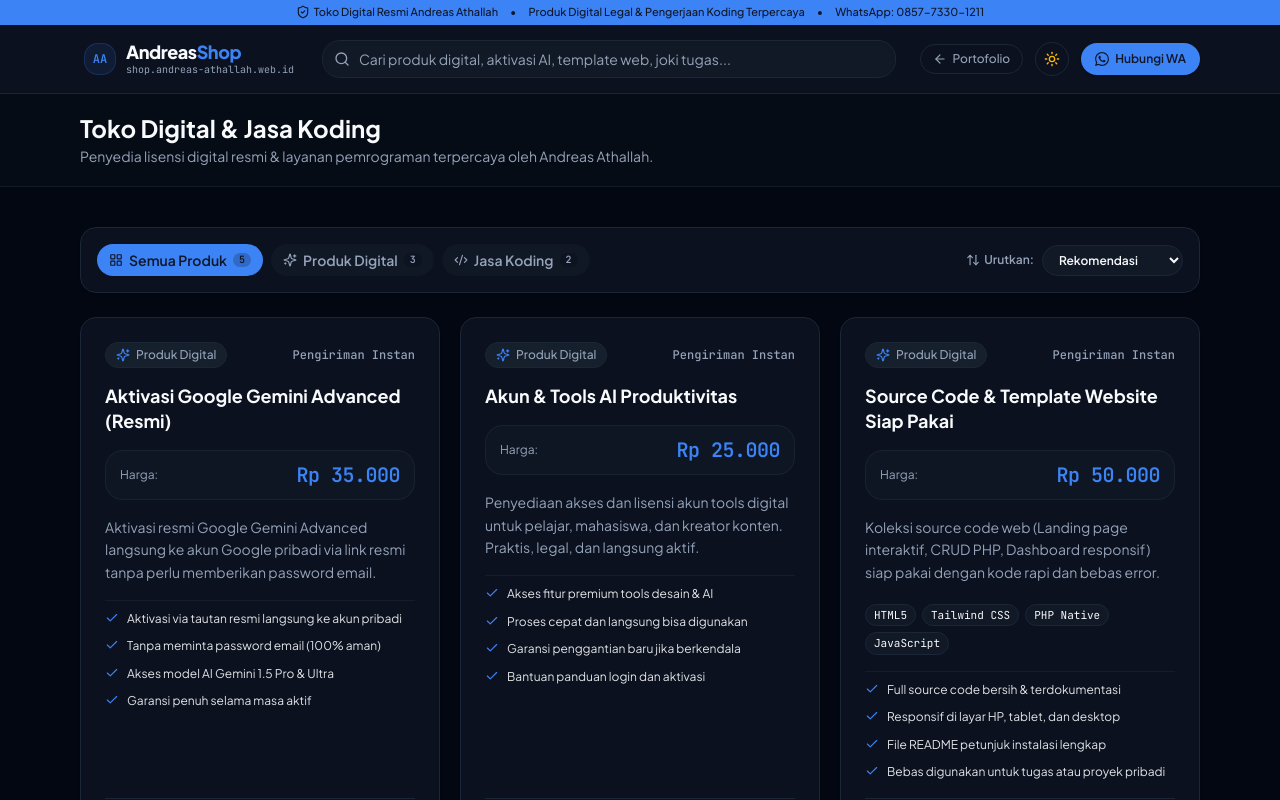
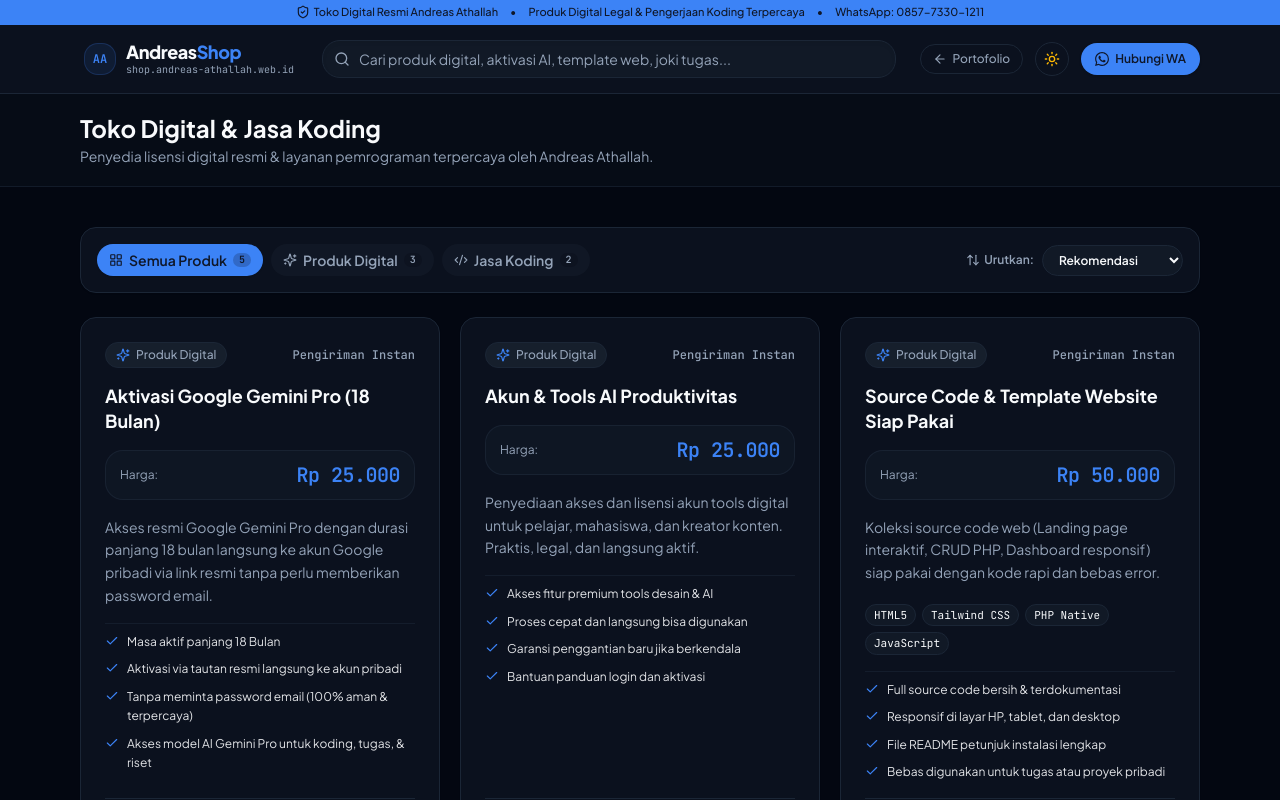
Before and after one commit to Zyuuxyncool/shop_andreas_athallah, a React (Vite) app: page / in a window 1280 px wide. Shown: the top 800 px of the page. Built offline with nearby package versions, Linux system fonts and the light colour scheme.

Commit message:
feat: update gemini product to Gemini Pro 18 months at Rp 25.000

```diff
--- a/src/components/FAQ.tsx
+++ b/src/components/FAQ.tsx
@@ -6,8 +6,8 @@
 
   const faqs = [
     {
-      q: "Bagaimana cara kerja link aktivasi Google Gemini Advanced?",
-      a: "Setelah melakukan pemesanan, Anda akan menerima link aktivasi resmi. Anda cukup membuka tautan tersebut saat masuk di akun Google pribadi Anda, dan fitur Google Gemini Advanced akan langsung aktif. Anda sama sekali tidak perlu memberikan password email atau data pribadi sensitif.",
+      q: "Bagaimana cara kerja link aktivasi Google Gemini Pro 18 Bulan?",
+      a: "Setelah melakukan pemesanan, Anda akan menerima link aktivasi resmi. Anda cukup membuka tautan tersebut saat masuk di akun Google pribadi Anda, dan fitur Google Gemini Pro 18 bulan akan langsung aktif di akun Anda. Anda sama sekali tidak perlu memberikan password email atau data pribadi sensitif.",
     },
     {
       q: "Apakah tugas koding yang saya pesan dijamin bebas plagiasi?",
--- a/src/data/products.ts
+++ b/src/data/products.ts
@@ -16,20 +16,20 @@
   {
     id: "gemini-activation",
     category: "digital",
-    name: "Aktivasi Google Gemini Advanced (Resmi)",
-    priceTag: "Rp 35.000",
-    priceNumeric: 35000,
-    description: "Aktivasi resmi Google Gemini Advanced langsung ke akun Google pribadi via link resmi tanpa perlu memberikan password email.",
+    name: "Aktivasi Google Gemini Pro (18 Bulan)",
+    priceTag: "Rp 25.000",
+    priceNumeric: 25000,
+    description: "Akses resmi Google Gemini Pro dengan durasi panjang 18 bulan langsung ke akun Google pribadi via link resmi tanpa perlu memberikan password email.",
     features: [
+      "Masa aktif panjang 18 Bulan",
       "Aktivasi via tautan resmi langsung ke akun pribadi",
-      "Tanpa meminta password email (100% aman)",
-      "Akses model AI Gemini 1.5 Pro & Ultra",
+      "Tanpa meminta password email (100% aman & terpercaya)",
+      "Akses model AI Gemini Pro untuk koding, tugas, & riset",
       "Garansi penuh selama masa aktif",
-      "Dipandu sampai berhasil aktif"
+      "Dipandu langsung sampai berhasil aktif"
     ],
     variants: [
-      { name: "Paket 1 Bulan", price: 35000, priceLabel: "Rp 35.000" },
-      { name: "Paket 2 Bulan", price: 65000, priceLabel: "Rp 65.000" },
+      { name: "Paket 18 Bulan (Resmi)", price: 25000, priceLabel: "Rp 25.000" },
     ],
   },
   {
```
